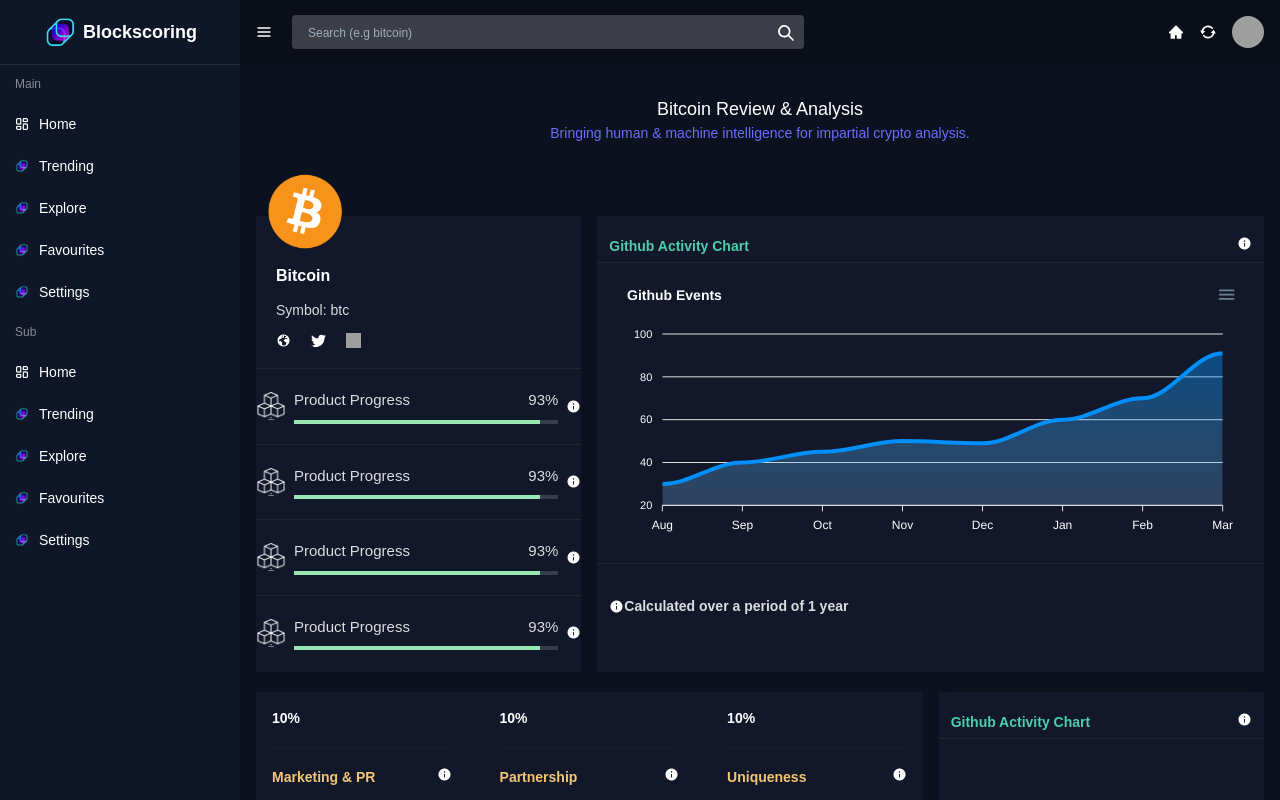
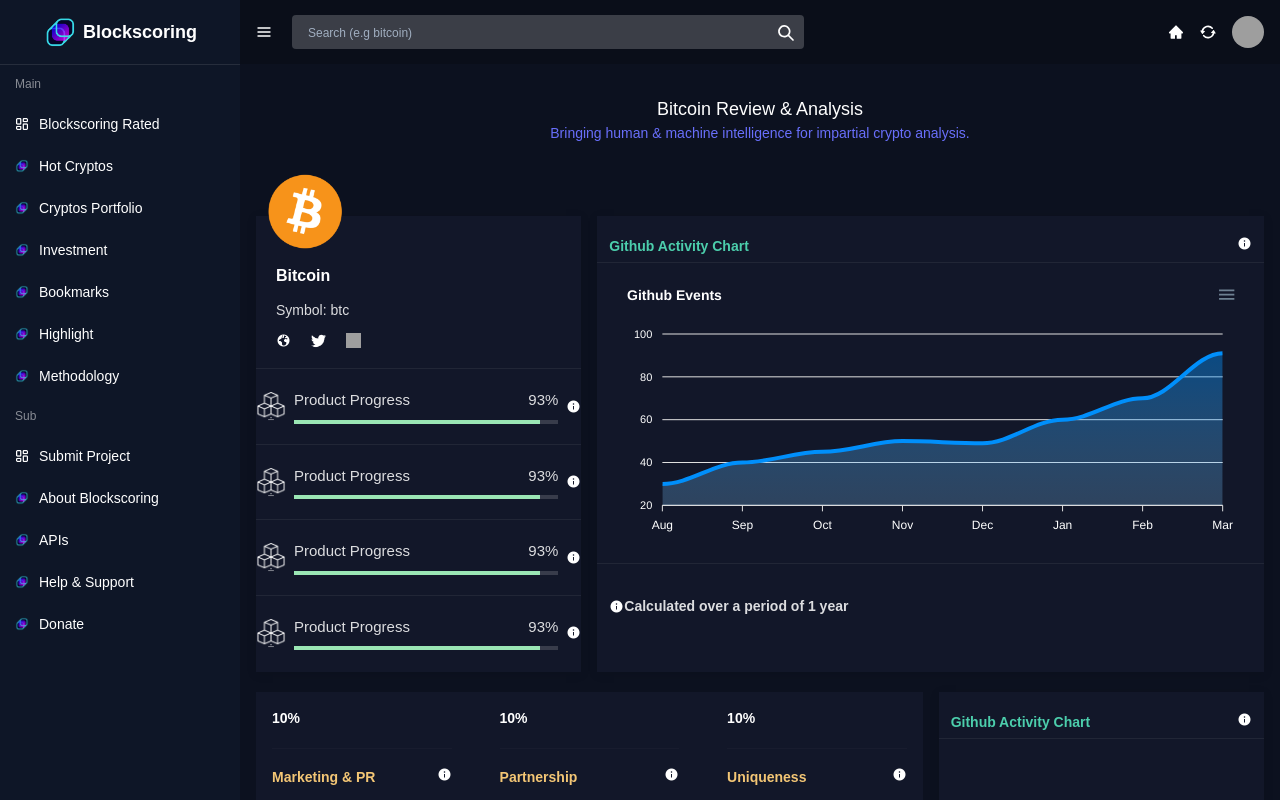
Before and after one commit to kryptos-fe/block-scoring-demo, a Next.js app: page /token/1 in a window 1280 px wide. Shown: the top 800 px of the page. Built offline with nearby package versions, Linux system fonts and the light colour scheme; grey boxes are pictures that could not be loaded.

Commit message:
fix: item

```diff
--- a/src/constants/images.ts
+++ b/src/constants/images.ts
@@ -0,0 +1,5 @@
+import emptyProfile from '@/assets/images/emptyProfile.png';
+
+export const images = {
+  emptyProfile,
+};
--- a/src/layouts/DefaultLayout.js
+++ b/src/layouts/DefaultLayout.js
@@ -1,26 +1,17 @@
 import React, { useState } from 'react';
 import { Box, Flex } from '@chakra-ui/react';
 import { icons } from '@/constants/index.js';
-import { SidebarContent } from '@/layouts/SidebarContent.js';
-import { MobileNav } from '@/layouts/MobileNav.js';
+import { SidebarContent } from '@/layouts/SidebarContent';
+import { MobileNav } from '@/layouts/MobileNav';
 import { Footer } from '@/layouts/Footer.js';
-
-const LinkItems = [
-  { name: 'Home', icon: icons.dashboard },
-  { name: 'Trending', icon: icons.logo },
-  { name: 'Explore', icon: icons.logo },
-  { name: 'Favourites', icon: icons.logo },
-  { name: 'Settings', icon: icons.logo },
-];
 
 export const DefaultLayout = ({ children }) => {
   const [isOpen, setIsOpen] = useState(true);
   const [mobileOpen, setMobileOpen] = useState(false);
 
   return (
-    <Box minH='100vh' display={'flex'} flexDirection={'column'}>
+    <Box minH="100vh" display={'flex'} flexDirection={'column'}>
       <SidebarContent
-        linkItems={LinkItems}
         onClose={() => setMobileOpen(false)}
         display={{ base: mobileOpen ? 'block' : 'none', lg: isOpen ? 'block' : 'none' }}
       />
@@ -29,8 +20,7 @@
         isOpen={isOpen}
         onMobileToggle={() => setMobileOpen(!setMobileOpen())}
       />
-      <Box flex={1} ml={{ base: 0, lg: isOpen ? 60 : 0 }} p={{ base: 2, md: 4 }}
-           bg={'themeBackground'} minH={'100%'}>
+      <Box flex={1} ml={{ base: 0, lg: isOpen ? 60 : 0 }} p={{ base: 2, md: 4 }} bg={'themeBackground'} minH={'100%'}>
         {children}
         <Footer />
       </Box>
--- a/src/layouts/MobileNav.js
+++ b/src/layouts/MobileNav.tsx
@@ -2,10 +2,15 @@
 import { AiFillHome } from 'react-icons/ai';
 import { Avatar, Box, Flex, HStack, IconButton, Input } from '@chakra-ui/react';
 import { HamburgerIcon, RepeatIcon, SearchIcon, Icon } from '@chakra-ui/icons';
-import CustomImage from '@/components/CustomImage/index.js';
-import { icons } from '@/constants/index.js';
+import { images } from '@/constants/images';
 
-export const MobileNav = ({ isOpen, onToggle, onMobileToggle, ...rest }) => {
+interface HeaderProps {
+  isOpen: boolean;
+  onToggle: () => void;
+  onMobileToggle: () => void;
+}
+
+export const MobileNav = ({ isOpen, onToggle, onMobileToggle, ...rest }: HeaderProps) => {
   return (
     <Flex
       ml={{ base: 0, lg: isOpen ? 60 : 0 }}
@@ -64,9 +69,8 @@
           <RepeatIcon />
           <Avatar
             size={'sm'}
-            src={
-              'https://images.unsplash.com/photo-1619946794135-5bc917a27793?ixlib=rb-0.3.5&q=80&fm=jpg&crop=faces&fit=crop&h=200&w=200&s=b616b2c5b373a80ffc9636ba24f7a4a9'
-            }
+            // @ts-ignore
+            src={images.emptyProfile}
           />
         </HStack>
       </HStack>
--- a/src/layouts/SidebarContent.js
+++ b/src/layouts/SidebarContent.tsx
@@ -6,27 +6,55 @@
 import { SmallCloseIcon } from '@chakra-ui/icons';
 import { NavItem } from '@/layouts/NavItem.js';
 
-export const SidebarContent = ({ linkItems, onClose, ...rest }) => {
+const MainMenu = [
+  { name: 'Blockscoring Rated', icon: icons.dashboard },
+  { name: 'Hot Cryptos', icon: icons.logo },
+  { name: 'Cryptos Portfolio', icon: icons.logo },
+  { name: 'Investment', icon: icons.logo },
+  { name: 'Bookmarks', icon: icons.logo },
+  { name: 'Highlight', icon: icons.logo },
+  { name: 'Methodology', icon: icons.logo },
+];
+
+const SubMenu = [
+  { name: 'Submit Project', icon: icons.dashboard },
+  { name: 'About Blockscoring', icon: icons.logo },
+  { name: 'APIs', icon: icons.logo },
+  { name: 'Help & Support', icon: icons.logo },
+  { name: 'Donate', icon: icons.logo },
+];
+
+interface SidebarProps {
+  onClose: () => void;
+}
+
+export const SidebarContent = ({ onClose, ...rest }: SidebarProps) => {
   const router = useRouter();
   return (
     <Box
-      transition='display 3s'
+      transition="display 3s"
       bg={'sidebarBackground'}
       w={{ base: '100%', lg: 60 }}
-      pos='fixed'
+      pos="fixed"
       zIndex={1000}
-      h='full'
+      h="full"
       {...rest}>
       <Box w={'100%'} h={'100%'} pos={'relative'}>
         <Flex
-          h='16'
+          h="16"
           cursor={'pointer'}
-          alignItems='center'
-          mx='8'
-          justifyContent='center'
+          alignItems="center"
+          mx="8"
+          justifyContent="center"
           onClick={() => router.push('/')}>
-          <CustomImage src={icons.logo} width={35} height={35} isFill />
-          <Text ml={'5px'} fontSize='lg' fontWeight='bold' color={'white'}>
+          <CustomImage
+            // @ts-ignore
+            src={icons.logo}
+            width={35}
+            height={35}
+            isFill
+          />
+          <Text ml={'5px'} fontSize="lg" fontWeight="bold" color={'white'}>
             Blockscoring
           </Text>
         </Flex>
@@ -40,7 +68,7 @@
           }}>
           Main
         </Text>
-        {linkItems.map((link) => (
+        {MainMenu.map((link) => (
           <NavItem key={link.name} icon={link.icon}>
             <Text ml={2.5} color={'white'} fontSize={14}>
               {link.name}
@@ -56,7 +84,7 @@
           }}>
           Sub
         </Text>
-        {linkItems.map((link) => (
+        {SubMenu.map((link) => (
           <NavItem key={link.name} icon={link.icon}>
             <Text ml={2.5} color={'white'} fontSize={14}>
               {link.name}
--- a/src/pages/_app.js
+++ /dev/null
@@ -1,28 +0,0 @@
-import { ChakraProvider } from '@chakra-ui/react';
-import theme from '@/theme/theme.js';
-import { EmptyLayout } from '@/layouts/EmptyLayout.js';
-import { AppProvider } from '@/context/appContext.js';
-import useScrollRestoration from '@/hooks/useScrollRestoration.js';
-
-import '../styles/globalsOverride.css';
-import 'swiper/css';
-import 'swiper/css/grid';
-import 'swiper/css/pagination';
-import 'slick-carousel/slick/slick.css';
-import 'slick-carousel/slick/slick-theme.css';
-
-function App({ Component, pageProps, router }) {
-  const Layout = Component.Layout ?? EmptyLayout;
-  useScrollRestoration(router);
-  return (
-      <ChakraProvider theme={theme} position="relative">
-        <AppProvider>
-          <Layout>
-            <Component {...pageProps} />
-          </Layout>
-        </AppProvider>
-      </ChakraProvider>
-  );
-}
-
-export default App;
--- /dev/null
+++ b/src/pages/_app.tsx
@@ -0,0 +1,34 @@
+import { ChakraProvider } from '@chakra-ui/react';
+import theme from '@/theme/theme';
+import { EmptyLayout } from '@/layouts/EmptyLayout';
+import { AppProvider } from '@/context/appContext';
+import useScrollRestoration from '@/hooks/useScrollRestoration';
+
+import '../styles/globalsOverride.css';
+import 'swiper/css';
+import 'swiper/css/grid';
+import 'swiper/css/pagination';
+import 'slick-carousel/slick/slick.css';
+import 'slick-carousel/slick/slick-theme.css';
+
+interface AppProps {
+  Component: any;
+  pageProps: any;
+  router: any;
+}
+
+function App({ Component, pageProps, router }: AppProps) {
+  const Layout = Component.Layout ?? EmptyLayout;
+  useScrollRestoration(router);
+  return (
+    <ChakraProvider theme={theme}>
+      <AppProvider>
+        <Layout>
+          <Component {...pageProps} />
+        </Layout>
+      </AppProvider>
+    </ChakraProvider>
+  );
+}
+
+export default App;
--- a/tsconfig.json
+++ b/tsconfig.json
@@ -13,7 +13,11 @@
     "resolveJsonModule": true,
     "isolatedModules": true,
     "jsx": "preserve",
-    "incremental": true
+    "incremental": true,
+    "baseUrl": "./",
+    "paths": {
+      "@/*": ["src/*"]
+    }
   },
   "include": ["next-env.d.ts", "**/*.ts", "**/*.tsx"],
   "exclude": ["node_modules"]
```
Also changed, not shown: jsconfig.json (deleted, +0 -8 lines), src/pages/_document.tsx (renamed from src/pages/_document.js), src/pages/index.tsx (renamed from src/pages/index.js), src/pages/token/[id].tsx (renamed from src/pages/token/[id].js).
